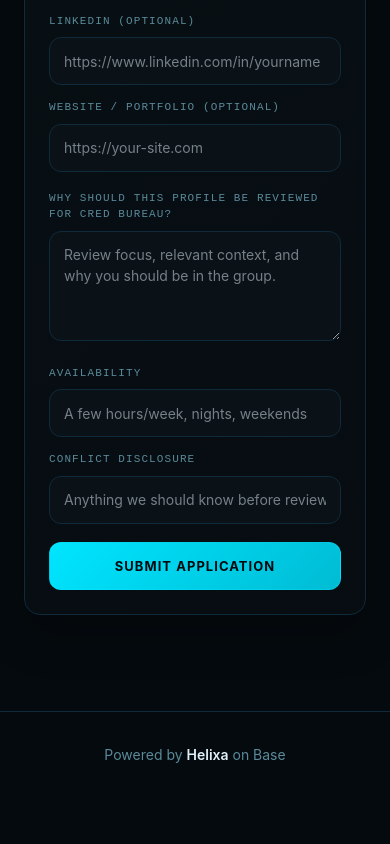
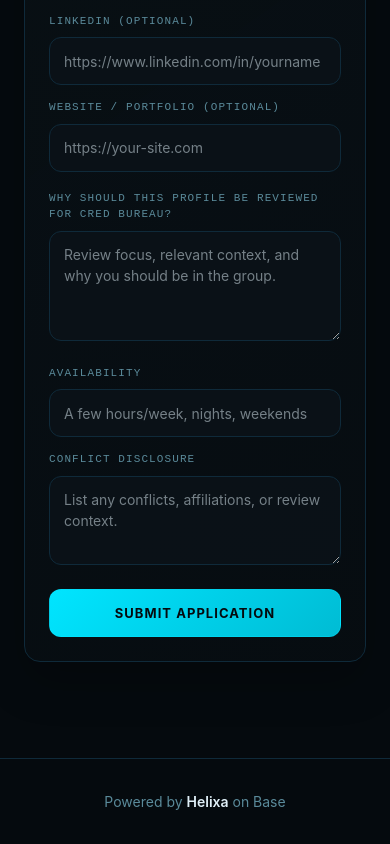
Before and after one commit to Bendr-20/synagent, a Next.js app: page /cred-bureau in a window 390 px wide. Shown: the part 2560-3404 px from the top of the page. Before the commit the page ends 3357 px from the top, so only its background shows below. Built offline with nearby package versions, Linux system fonts and the light colour scheme.

Commit message:
Fix mobile Cred Bureau disclosure field

```diff
--- a/src/app/cred-bureau/cred-bureau-application-form.tsx
+++ b/src/app/cred-bureau/cred-bureau-application-form.tsx
@@ -141,9 +141,9 @@ export function CredBureauApplicationForm() {
           <div style={fieldLabelStyle}>Availability</div>
           <input name="availability" placeholder="A few hours/week, nights, weekends" style={inputStyle} />
         </label>
-        <label>
+        <label className="cred-bureau-disclosure-field" style={{ gridColumn: "1 / -1" }}>
           <div style={fieldLabelStyle}>Conflict Disclosure</div>
-          <input name="disclosure" placeholder="Anything we should know before review" style={inputStyle} />
+          <textarea name="disclosure" rows={3} placeholder="List any conflicts, affiliations, or review context." style={{ ...inputStyle, resize: "vertical" }} />
         </label>
       </div>
 
```
Also changed, not shown: 1 other file (tests, documents, lock files or other folders).
